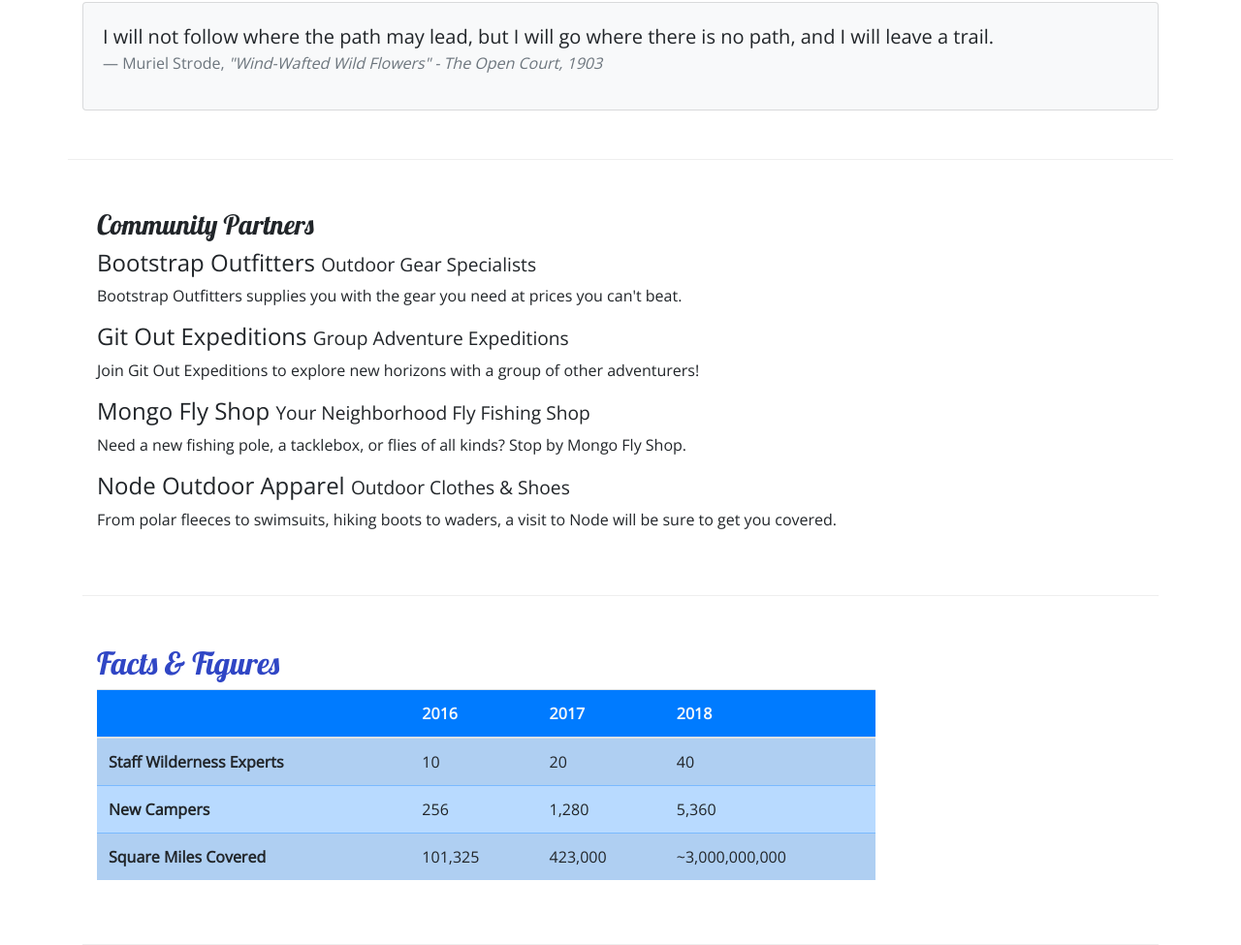
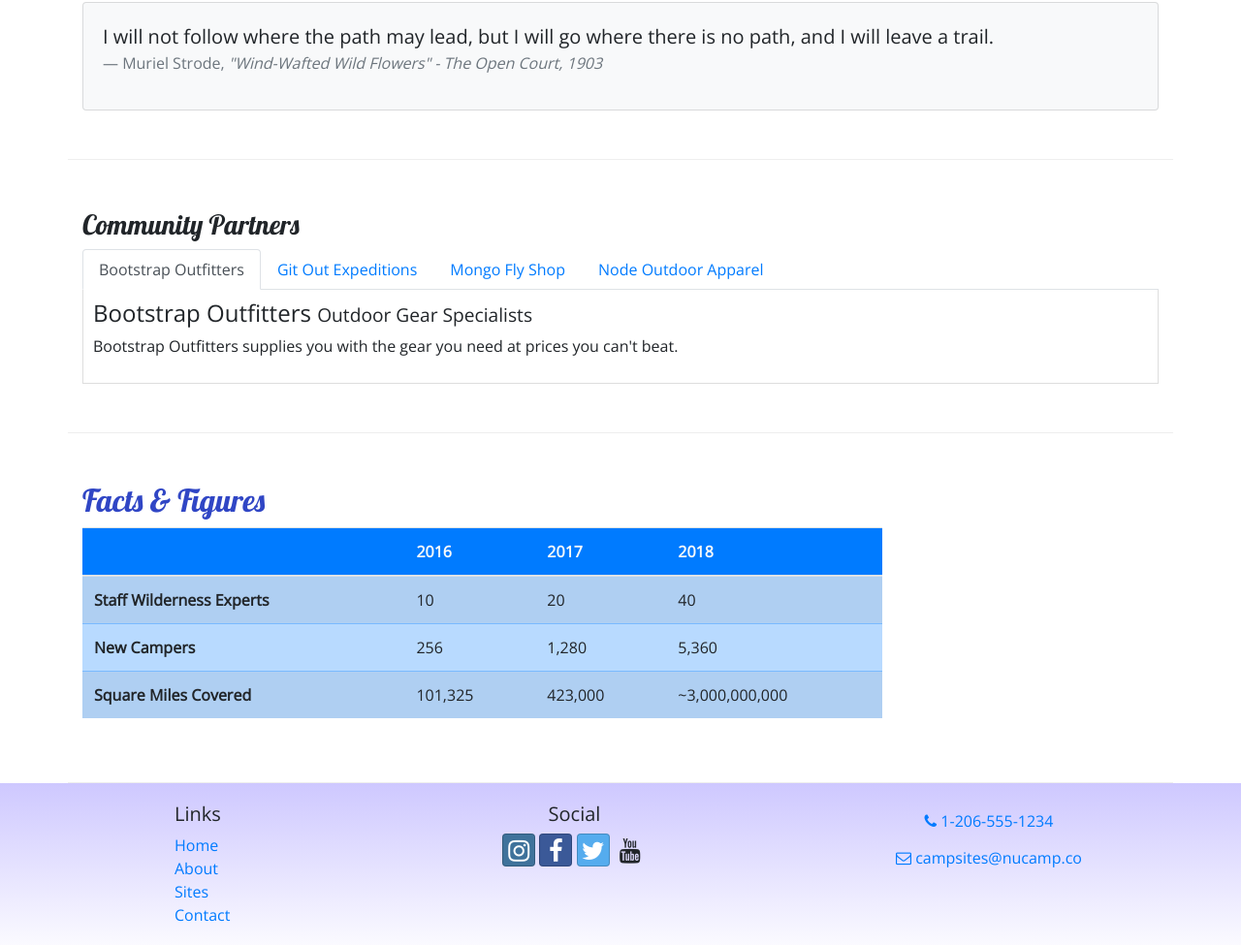
Before and after one commit to mattsingleton2/nucampChangeItUp, a website: page aboutus.html in a window 1280 px wide. Shown: the part 672-1647 px from the top of the page at 97% size. Drawn offline with nearby package versions, Linux system fonts and the light colour scheme.

Commit message:
Tabs added for aboutus.

```diff
--- a/aboutus.html
+++ b/aboutus.html
@@ -102,26 +102,33 @@
             </div>
         </div>
 
-    <div class="container">
         <div class="row row-content">
             <div class="col">
                 <h3>Community Partners</h3>
-                <h4>Bootstrap Outfitters <small>Outdoor Gear Specialists</small></h4>
-                    <div class="d-none d-sm-block">
-                        <p>Bootstrap Outfitters supplies you with the gear you need at prices you can't beat.</p>
+                <ul class="nav nav-tabs">
+                    <li class="nav-item"><a class="nav-link active" href="#bootstrap" role="tab" data-toggle="tab">Bootstrap Outfitters</a></li>
+                    <li class="nav-item"><a class="nav-link" href="#git" role="tab" data-toggle="tab">Git Out Expeditions</a></li>
+                    <li class="nav-item"><a class="nav-link" href="#mongo" role="tab" data-toggle="tab">Mongo Fly Shop</a></li>
+                    <li class="nav-item"><a class="nav-link" href="#node" role="tab" data-toggle="tab">Node Outdoor Apparel</a></li>
+                </ul>
+                <div class="tab-content">
+                    <div role="tabpanel" class="tab-pane fade show active" id="bootstrap">
+                        <h4>Bootstrap Outfitters <small>Outdoor Gear Specialists</small></h4>
+                        <p class="d-none d-sm-block">Bootstrap Outfitters supplies you with the gear you need at prices you can't beat.</p>
                     </div>
-                <h4>Git Out Expeditions <small>Group Adventure Expeditions</small></h4>
-                    <div class="d-none d-sm-block">
-                        <p>Join Git Out Expeditions to explore new horizons with a group of other adventurers!</p>
+                    <div role="tabpanel" class="tab-pane fade" id="git">
+                        <h4>Git Out Expeditions <small>Group Adventure Expeditions</small></h4>
+                        <p class="d-none d-sm-block">Join Git Out Expeditions to explore new horizons with a group of other adventurers!</p>
                     </div>
-                <h4>Mongo Fly Shop <small>Your Neighborhood Fly Fishing Shop</small></h4>
-                    <div class="d-none d-sm-block">
-                        <p>Need a new fishing pole, a tacklebox, or flies of all kinds? Stop by Mongo Fly Shop.</p>
+                    <div role="tabpanel" class="tab-pane fade" id="mongo">
+                        <h4>Mongo Fly Shop <small>Your Neighborhood Fly Fishing Shop.</small></h4>
+                        <p class="d-none d-sm-block">Need a new fishing pole, a tacklebox, or flies of all kinds? Stop by Mongo Fly Shop.</p>
                     </div>
-                <h4>Node Outdoor Apparel <small>Outdoor Clothes & Shoes</small></h4>
-                    <div class="d-none d-sm-block">
-                        <p>From polar fleeces to swimsuits, hiking boots to waders, a visit to Node will be sure to get you covered.</p>
+                    <div role="tabpanel" class="tab-pane fade" id="node">
+                        <h4>Node Outdoor Apparel <small>Outdoor Clothes & Shoes</small></h4>
+                        <p class="d-none d-sm-block">From polar fleeces to swimsuits, hiking boots to waders, a visit to Node will be sure to get you covered.</p>
                     </div>
+                </div>
             </div>
         </div>
 
--- a/css/styles.css
+++ b/css/styles.css
@@ -35,3 +35,9 @@
 .navbar {
     background-color: #901CAD;
 }
+
+.tab-content {
+    border: 1px solid #DDD;
+    border-top: none;
+    padding: 10px;
+}
```
